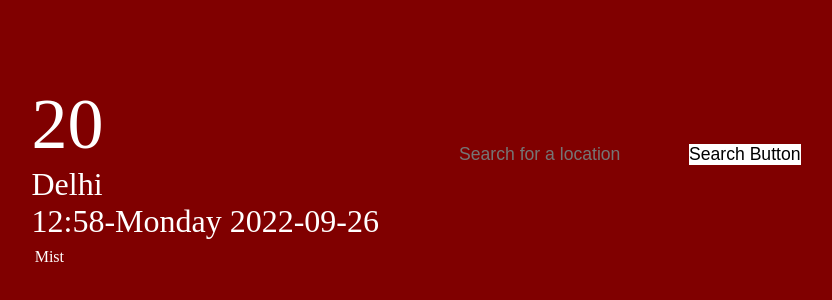
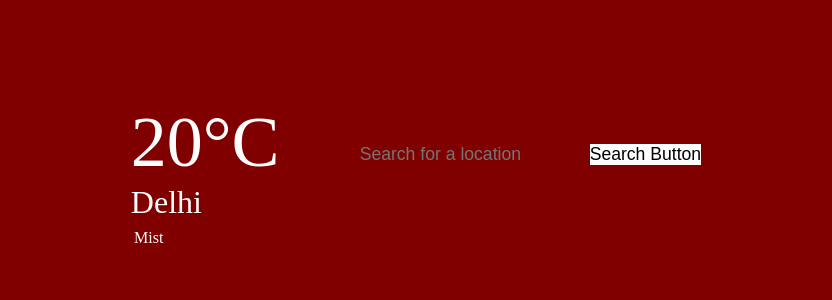
Before and after one commit to swirleythrone/WeatherApp, a plain HTML site: page index.html in a window 1280 px wide. Shown: the part 222-522 px from the top of the page, without its empty margins (184-1016 px from the left). Drawn offline with Linux system fonts and the light colour scheme.

Commit message:
Update index.html

```diff
--- a/index.html
+++ b/index.html
@@ -13,11 +13,10 @@
     <div class="container">
         <div class="weather_container">
             <div class="temp">
-                <p>20</p>
+                <p>20&deg;C</p>
             </div>
             <div class="time_location">
                 <p>Delhi</p>
-                <p>12:58-Monday 2022-09-26</p>
             </div>
             <div class="condition">
                 <p></p>
```
